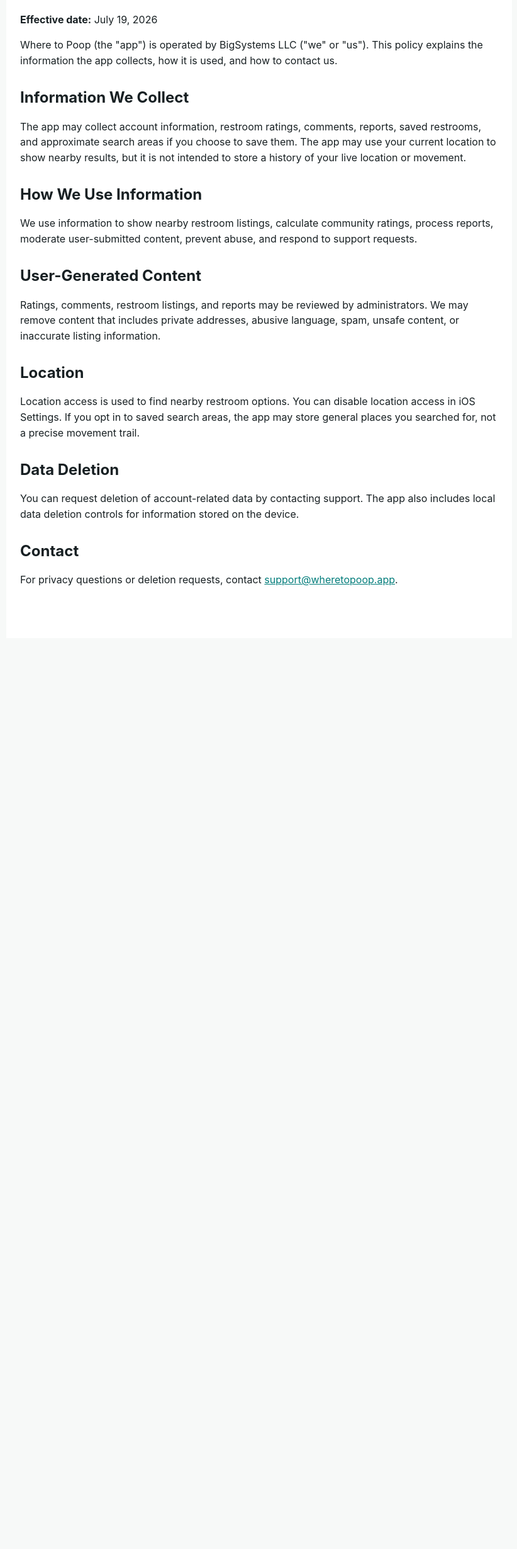
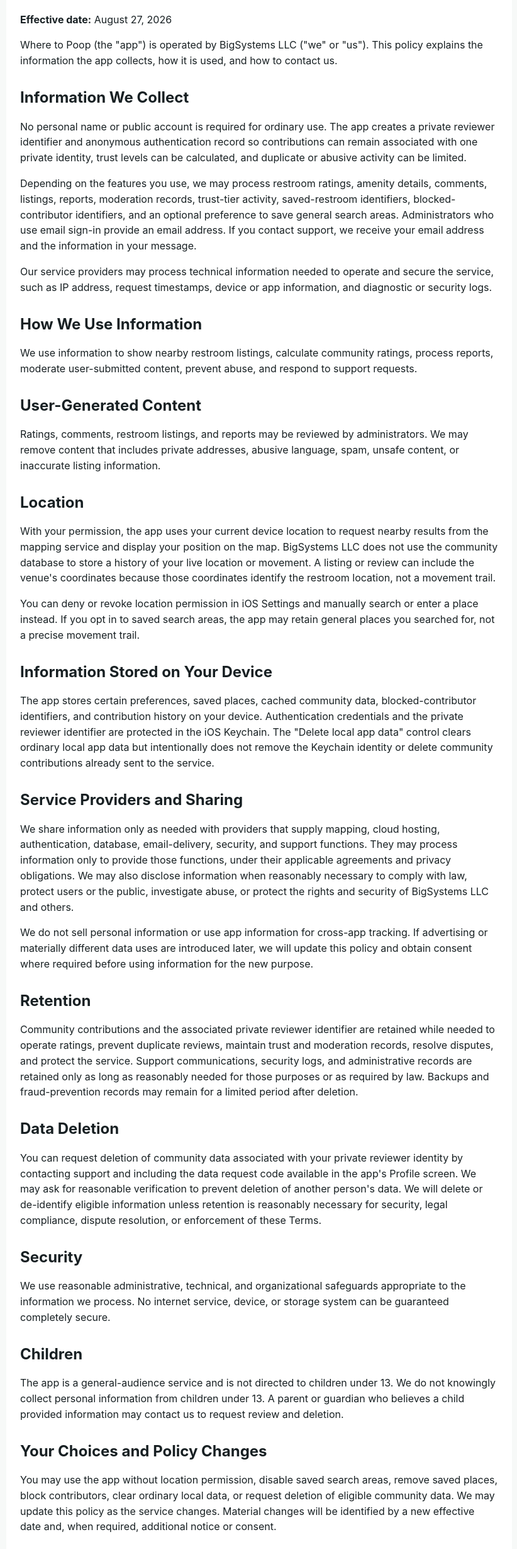
Before and after one commit to BradsAgent/wheretopoop.app, a plain HTML site: page privacy/index.html in a window 1280 px wide. Shown: the part 101-2560 px from the top of the page at 63% size, without its empty margins (228-1050 px from the left). Before the commit the page ends 1114 px from the top, so only its background shows below. Drawn offline with Linux system fonts and the light colour scheme.

Commit message:
Update privacy route

```diff
--- a/privacy/index.html
+++ b/privacy/index.html
@@ -16,11 +16,13 @@
 <body>
   <main>
     <h1>Privacy Policy</h1>
-    <p><strong>Effective date:</strong> July 19, 2026</p>
+    <p><strong>Effective date:</strong> August 27, 2026</p>
     <p>Where to Poop (the "app") is operated by BigSystems LLC ("we" or "us"). This policy explains the information the app collects, how it is used, and how to contact us.</p>
 
     <h2>Information We Collect</h2>
-    <p>The app may collect account information, restroom ratings, comments, reports, saved restrooms, and approximate search areas if you choose to save them. The app may use your current location to show nearby results, but it is not intended to store a history of your live location or movement.</p>
+    <p>No personal name or public account is required for ordinary use. The app creates a private reviewer identifier and anonymous authentication record so contributions can remain associated with one private identity, trust levels can be calculated, and duplicate or abusive activity can be limited.</p>
+    <p>Depending on the features you use, we may process restroom ratings, amenity details, comments, listings, reports, moderation records, trust-tier activity, saved-restroom identifiers, blocked-contributor identifiers, and an optional preference to save general search areas. Administrators who use email sign-in provide an email address. If you contact support, we receive your email address and the information in your message.</p>
+    <p>Our service providers may process technical information needed to operate and secure the service, such as IP address, request timestamps, device or app information, and diagnostic or security logs.</p>
 
     <h2>How We Use Information</h2>
     <p>We use information to show nearby restroom listings, calculate community ratings, process reports, moderate user-submitted content, prevent abuse, and respond to support requests.</p>
@@ -29,10 +31,30 @@
     <p>Ratings, comments, restroom listings, and reports may be reviewed by administrators. We may remove content that includes private addresses, abusive language, spam, unsafe content, or inaccurate listing information.</p>
 
     <h2>Location</h2>
-    <p>Location access is used to find nearby restroom options. You can disable location access in iOS Settings. If you opt in to saved search areas, the app may store general places you searched for, not a precise movement trail.</p>
+    <p>With your permission, the app uses your current device location to request nearby results from the mapping service and display your position on the map. BigSystems LLC does not use the community database to store a history of your live location or movement. A listing or review can include the venue's coordinates because those coordinates identify the restroom location, not a movement trail.</p>
+    <p>You can deny or revoke location permission in iOS Settings and manually search or enter a place instead. If you opt in to saved search areas, the app may retain general places you searched for, not a precise movement trail.</p>
+
+    <h2>Information Stored on Your Device</h2>
+    <p>The app stores certain preferences, saved places, cached community data, blocked-contributor identifiers, and contribution history on your device. Authentication credentials and the private reviewer identifier are protected in the iOS Keychain. The "Delete local app data" control clears ordinary local app data but intentionally does not remove the Keychain identity or delete community contributions already sent to the service.</p>
+
+    <h2>Service Providers and Sharing</h2>
+    <p>We share information only as needed with providers that supply mapping, cloud hosting, authentication, database, email-delivery, security, and support functions. They may process information only to provide those functions, under their applicable agreements and privacy obligations. We may also disclose information when reasonably necessary to comply with law, protect users or the public, investigate abuse, or protect the rights and security of BigSystems LLC and others.</p>
+    <p>We do not sell personal information or use app information for cross-app tracking. If advertising or materially different data uses are introduced later, we will update this policy and obtain consent where required before using information for the new purpose.</p>
+
+    <h2>Retention</h2>
+    <p>Community contributions and the associated private reviewer identifier are retained while needed to operate ratings, prevent duplicate reviews, maintain trust and moderation records, resolve disputes, and protect the service. Support communications, security logs, and administrative records are retained only as long as reasonably needed for those purposes or as required by law. Backups and fraud-prevention records may remain for a limited period after deletion.</p>
 
     <h2>Data Deletion</h2>
-    <p>You can request deletion of account-related data by contacting support. The app also includes local data deletion controls for information stored on the device.</p>
+    <p>You can request deletion of community data associated with your private reviewer identity by contacting support and including the data request code available in the app's Profile screen. We may ask for reasonable verification to prevent deletion of another person's data. We will delete or de-identify eligible information unless retention is reasonably necessary for security, legal compliance, dispute resolution, or enforcement of these Terms.</p>
+
+    <h2>Security</h2>
+    <p>We use reasonable administrative, technical, and organizational safeguards appropriate to the information we process. No internet service, device, or storage system can be guaranteed completely secure.</p>
+
+    <h2>Children</h2>
+    <p>The app is a general-audience service and is not directed to children under 13. We do not knowingly collect personal information from children under 13. A parent or guardian who believes a child provided information may contact us to request review and deletion.</p>
+
+    <h2>Your Choices and Policy Changes</h2>
+    <p>You may use the app without location permission, disable saved search areas, remove saved places, block contributors, clear ordinary local data, or request deletion of eligible community data. We may update this policy as the service changes. Material changes will be identified by a new effective date and, when required, additional notice or consent.</p>
 
     <h2>Contact</h2>
     <p>For privacy questions or deletion requests, contact <a href="mailto:support@wheretopoop.app">support@wheretopoop.app</a>.</p>
```
